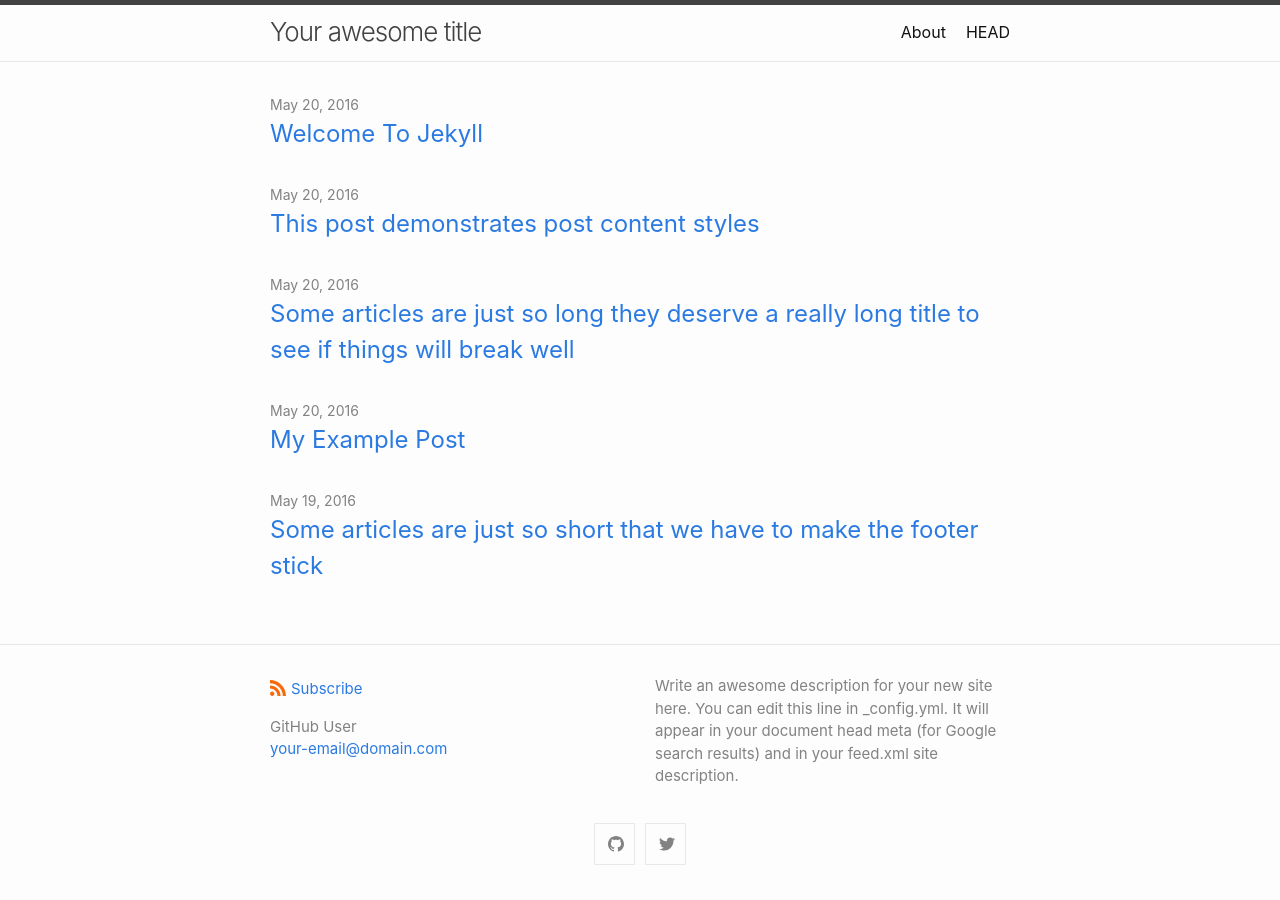
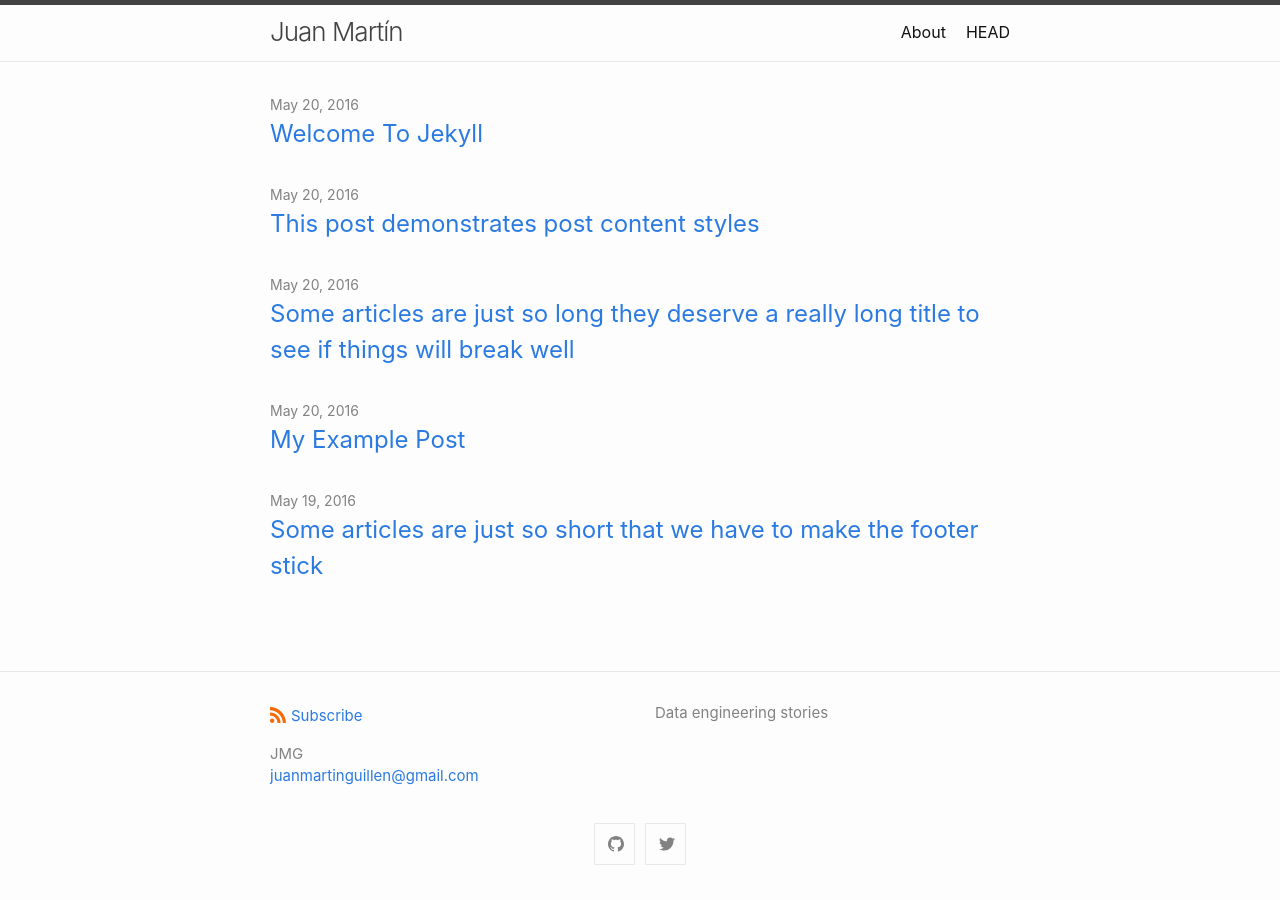
Before and after one commit to jmlxxvi/jmlxxvi.github.io, a Jekyll site: the page built from index.md, in a window 1280 px wide. Built offline with Jekyll 4.4.1, drawn with Linux system fonts in a browser that asks for light colours.

Commit message:
Minima Template

```diff
--- a/_config.yml
+++ b/_config.yml
@@ -1,11 +1,9 @@
-title: Your awesome title
+title: Juan Martín
 author:
-  name: GitHub User
-  email: your-email@domain.com
+  name: JMG
+  email: juanmartinguillen@gmail.com
 description: > # this means to ignore newlines until "show_excerpts:"
-  Write an awesome description for your new site here. You can edit this
-  line in _config.yml. It will appear in your document head meta (for
-  Google search results) and in your feed.xml site description.
+  Data engineering stories
 
 show_excerpts: false # set to true to show excerpts on the homepage
 
@@ -16,8 +14,8 @@
 
   # generate social links in footer
   social_links:
-    twitter: jekyllrb
-    github:  jekyll
+    twitter: jmlxxvi
+    github:  jmlxxvi
     # devto: jekyll
     # dribbble: jekyll
     # facebook: jekyll
```
